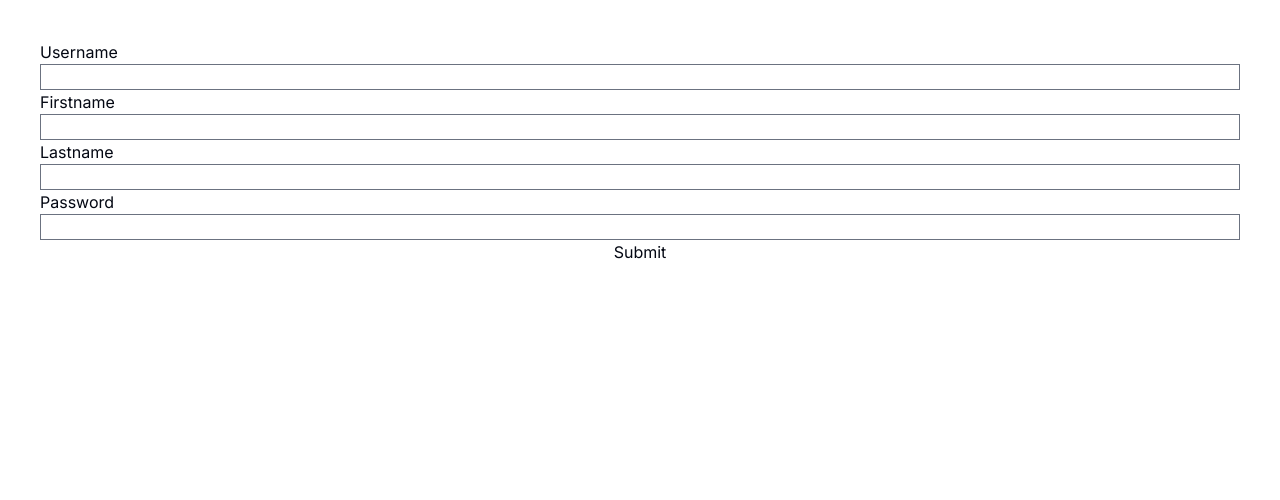
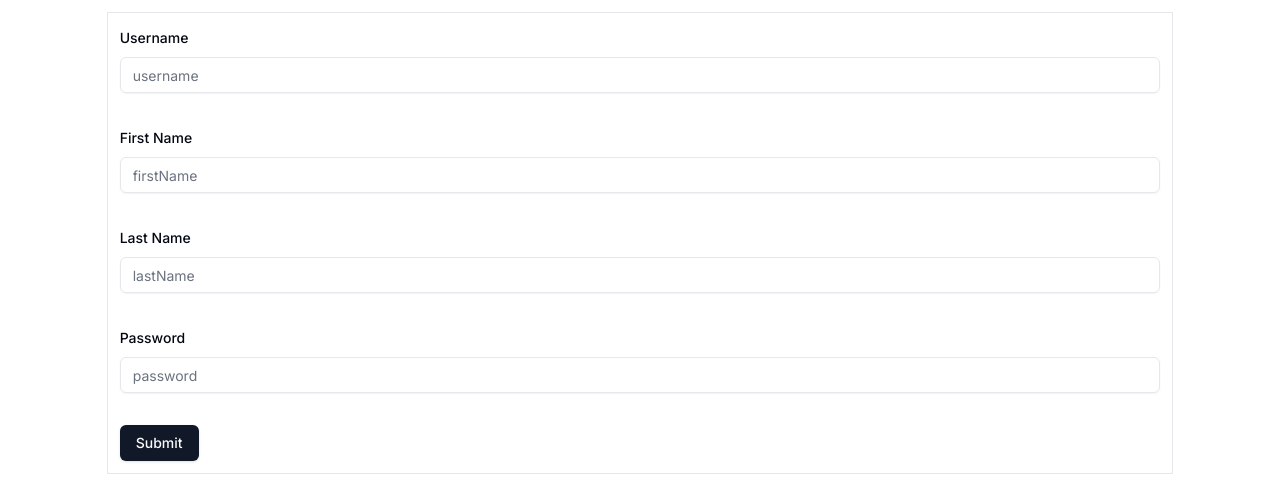
Before and after one commit to gdsc-nits-org/guidancegrid-frontend, a Next.js app: page /create-user in a window 1280 px wide. Shown: the top 500 px of the page. Built offline with nearby package versions, Linux system fonts and the light colour scheme; no server answers.

Commit message:
add: create-user shadcn form

```diff
--- a/package.json
+++ b/package.json
@@ -9,6 +9,7 @@
     "lint": "next lint"
   },
   "dependencies": {
+    "@hookform/resolvers": "^3.3.4",
     "@radix-ui/react-icons": "^1.3.0",
     "@radix-ui/react-label": "^2.0.2",
     "@radix-ui/react-slot": "^1.0.2",
@@ -19,6 +20,7 @@
     "next-themes": "^0.2.1",
     "react": "^18",
     "react-dom": "^18",
+    "react-hook-form": "^7.50.0",
     "sonner": "^1.4.0",
     "tailwind-merge": "^2.2.1",
     "tailwindcss-animate": "^1.0.7",
--- a/src/app/(auth)/create-user/page.tsx
+++ b/src/app/(auth)/create-user/page.tsx
@@ -1,38 +1,55 @@
 "use client";
 
+import { useSearchParams } from "next/navigation";
+import { toast } from "sonner"
+import { z } from "zod";
+import { zodResolver } from "@hookform/resolvers/zod"
+import { useForm } from "react-hook-form"
 import { env } from "@/config";
-import { useSearchParams } from "next/navigation";
-import { useState} from "react";
-import { toast } from "sonner"
+
+import { Button } from "@/components/ui/button"
+import {
+  Form,
+  FormControl,
+  FormField,
+  FormItem,
+  FormLabel,
+  FormMessage,
+} from "@/components/ui/form"
+import { Input } from "@/components/ui/input"
+
+const formSchema = z.object({
+  username: z.string().min(2,{
+    message: "Username must be at least 2 characters long",
+  }).max(20,{
+    message: "Username must be at most 20 characters long",
+  }),
+  firstName: z.string().min(1,{
+    message: "Firstname must be at least 1 character long",
+  }),
+  lastName: z.string(),
+  password: z.string().min(8,{
+    message: "Password must be at least 8 characters long",
+  })
+});
 
 export default function CreateAccountPage() {
 
   const router = useSearchParams();
   const token = router.get("token");
 
-  const [username, setUsername] = useState("");
-  const [firstname, setFirstname] = useState("");
-  const [lastname, setlastname] = useState("");
-  const [password, setPassword] = useState("");
+  const form = useForm<z.infer<typeof formSchema>>({
+    resolver: zodResolver(formSchema),
+    defaultValues: {
+      username: "",
+      firstName: "",
+      lastName: "",
+      password: "",
+    }
+  });
 
-  const checkValid = () => {
-    if (username === "" || firstname === "" || lastname === "" || password === "") {
-      toast.error("Please fill all the fields")
-      return false;
-    } else {
-      if(password.length < 8) {
-        toast.error("Password must be at least 8 characters long");
-        return false;
-      }
-      else{
-        return true;
-      }
-    }
-  }
-
-  const handleSubmit = async () => {
-    const isValid = checkValid();
-    if(isValid) {
+  const onSubmit = async (values:z.infer<typeof formSchema>) => {
+      const { username, firstName, lastName, password } = values;
       try{
         const res = await fetch(`${env.NEXT_PUBLIC_BACKEND_URI}/auth/create-user`, {
           method: "POST",
@@ -41,10 +58,10 @@
             Authorization: `Bearer ${token}`,
           },
           body: JSON.stringify({
-            username: username,
-            firstName: firstname,
-            lastName: lastname,
-            password: password,
+            username,
+            firstName,
+            lastName,
+            password,
           }),
         });
 
@@ -59,52 +76,65 @@
         toast.error("Error creating account");
       }
     }
-  }
+
 
   return (
-    <div>
-      <form action="" className="flex flex-col p-10">
-        <label htmlFor="username">Username</label>
-        <input
-          type="text"
-          value={username}
-          onChange={(e) => {
-            setUsername(e.target.value);
-          }}
-          className="border border-3 border-solid border-gray-500"
-        />
-        <label htmlFor="firstname">Firstname</label>
-        <input
-          type="text"
-          value={firstname}
-          onChange={(e) => {
-            setFirstname(e.target.value);
-          }}
-          className="border border-3 border-solid border-gray-500"
-        />
-        <label htmlFor="lastname">Lastname</label>
-        <input
-          type="text"
-          value={lastname}
-          onChange={(e) => {
-            setlastname(e.target.value);
-          }}
-          className="border border-3 border-solid border-gray-500"
-        />
-        <label htmlFor="password">Password</label>
-        <input
-          type="text"
-          value={password}
-          onChange={(e) => {
-            setPassword(e.target.value);
-          }}
-          className="border border-3 border-solid border-gray-500"
-        />
-        <button onClick={(e) => {
-          e.preventDefault();
-          handleSubmit();
-        }}>Submit</button>
-      </form>
-    </div>
+    <Form {...form}>
+    <form onSubmit={form.handleSubmit(onSubmit)} className="space-y-8 mx-auto w-5/6 p-3 m-3 border">
+      <FormField
+        control={form.control}
+        name="username"
+        render={({ field }) => (
+          <FormItem>
+            <FormLabel>Username</FormLabel>
+            <FormControl>
+              <Input placeholder="username" {...field} />
+            </FormControl>
+            <FormMessage />
+          </FormItem>
+        )}
+      />
+      <FormField
+        control={form.control}
+        name="firstName"
+        render={({ field }) => (
+          <FormItem>
+            <FormLabel>First Name</FormLabel>
+            <FormControl>
+              <Input placeholder="firstName" {...field} />
+            </FormControl>
+            <FormMessage />
+          </FormItem>
+        )}
+      />
+      <FormField
+        control={form.control}
+        name="lastName"
+        render={({ field }) => (
+          <FormItem>
+            <FormLabel>Last Name</FormLabel>
+            <FormControl>
+              <Input placeholder="lastName" {...field} />
+            </FormControl>
+            <FormMessage />
+          </FormItem>
+        )}
+      />
+      <FormField
+        control={form.control}
+        name="password"
+        render={({ field }) => (
+          <FormItem>
+            <FormLabel>Password</FormLabel>
+            <FormControl>
+              <Input type="password" placeholder="password" {...field} />
+            </FormControl>
+            <FormMessage />
+          </FormItem>
+        )}
+      />
+      <Button type="submit">Submit</Button>
+    </form>
+  </Form>
   );
 }
--- /dev/null
+++ b/src/components/ui/form.tsx
@@ -0,0 +1,176 @@
+import * as React from "react"
+import * as LabelPrimitive from "@radix-ui/react-label"
+import { Slot } from "@radix-ui/react-slot"
+import {
+  Controller,
+  ControllerProps,
+  FieldPath,
+  FieldValues,
+  FormProvider,
+  useFormContext,
+} from "react-hook-form"
+
+import { cn } from "@/lib/utils"
+import { Label } from "@/components/ui/label"
+
+const Form = FormProvider
+
+type FormFieldContextValue<
+  TFieldValues extends FieldValues = FieldValues,
+  TName extends FieldPath<TFieldValues> = FieldPath<TFieldValues>
+> = {
+  name: TName
+}
+
+const FormFieldContext = React.createContext<FormFieldContextValue>(
+  {} as FormFieldContextValue
+)
+
+const FormField = <
+  TFieldValues extends FieldValues = FieldValues,
+  TName extends FieldPath<TFieldValues> = FieldPath<TFieldValues>
+>({
+  ...props
+}: ControllerProps<TFieldValues, TName>) => {
+  return (
+    <FormFieldContext.Provider value={{ name: props.name }}>
+      <Controller {...props} />
+    </FormFieldContext.Provider>
+  )
+}
+
+const useFormField = () => {
+  const fieldContext = React.useContext(FormFieldContext)
+  const itemContext = React.useContext(FormItemContext)
+  const { getFieldState, formState } = useFormContext()
+
+  const fieldState = getFieldState(fieldContext.name, formState)
+
+  if (!fieldContext) {
+    throw new Error("useFormField should be used within <FormField>")
+  }
+
+  const { id } = itemContext
+
+  return {
+    id,
+    name: fieldContext.name,
+    formItemId: `${id}-form-item`,
+    formDescriptionId: `${id}-form-item-description`,
+    formMessageId: `${id}-form-item-message`,
+    ...fieldState,
+  }
+}
+
+type FormItemContextValue = {
+  id: string
+}
+
+const FormItemContext = React.createContext<FormItemContextValue>(
+  {} as FormItemContextValue
+)
+
+const FormItem = React.forwardRef<
+  HTMLDivElement,
+  React.HTMLAttributes<HTMLDivElement>
+>(({ className, ...props }, ref) => {
+  const id = React.useId()
+
+  return (
+    <FormItemContext.Provider value={{ id }}>
+      <div ref={ref} className={cn("space-y-2", className)} {...props} />
+    </FormItemContext.Provider>
+  )
+})
+FormItem.displayName = "FormItem"
+
+const FormLabel = React.forwardRef<
+  React.ElementRef<typeof LabelPrimitive.Root>,
+  React.ComponentPropsWithoutRef<typeof LabelPrimitive.Root>
+>(({ className, ...props }, ref) => {
+  const { error, formItemId } = useFormField()
+
+  return (
+    <Label
+      ref={ref}
+      className={cn(error && "text-destructive", className)}
+      htmlFor={formItemId}
+      {...props}
+    />
+  )
+})
+FormLabel.displayName = "FormLabel"
+
+const FormControl = React.forwardRef<
+  React.ElementRef<typeof Slot>,
+  React.ComponentPropsWithoutRef<typeof Slot>
+>(({ ...props }, ref) => {
+  const { error, formItemId, formDescriptionId, formMessageId } = useFormField()
+
+  return (
+    <Slot
+      ref={ref}
+      id={formItemId}
+      aria-describedby={
+        !error
+          ? `${formDescriptionId}`
+          : `${formDescriptionId} ${formMessageId}`
+      }
+      aria-invalid={!!error}
+      {...props}
+    />
+  )
+})
+FormControl.displayName = "FormControl"
+
+const FormDescription = React.forwardRef<
+  HTMLParagraphElement,
+  React.HTMLAttributes<HTMLParagraphElement>
+>(({ className, ...props }, ref) => {
+  const { formDescriptionId } = useFormField()
+
+  return (
+    <p
+      ref={ref}
+      id={formDescriptionId}
+      className={cn("text-[0.8rem] text-muted-foreground", className)}
+      {...props}
+    />
+  )
+})
+FormDescription.displayName = "FormDescription"
+
+const FormMessage = React.forwardRef<
+  HTMLParagraphElement,
+  React.HTMLAttributes<HTMLParagraphElement>
+>(({ className, children, ...props }, ref) => {
+  const { error, formMessageId } = useFormField()
+  const body = error ? String(error?.message) : children
+
+  if (!body) {
+    return null
+  }
+
+  return (
+    <p
+      ref={ref}
+      id={formMessageId}
+      className={cn("text-[0.8rem] font-medium text-destructive", className)}
+      {...props}
+    >
+      {body}
+    </p>
+  )
+})
+FormMessage.displayName = "FormMessage"
+
+export {
+  useFormField,
+  Form,
+  FormItem,
+  FormLabel,
+  FormControl,
+  FormDescription,
+  FormMessage,
+  FormField,
+}
```
Also changed, not shown: 1 other file (tests, documents, lock files or other folders).
